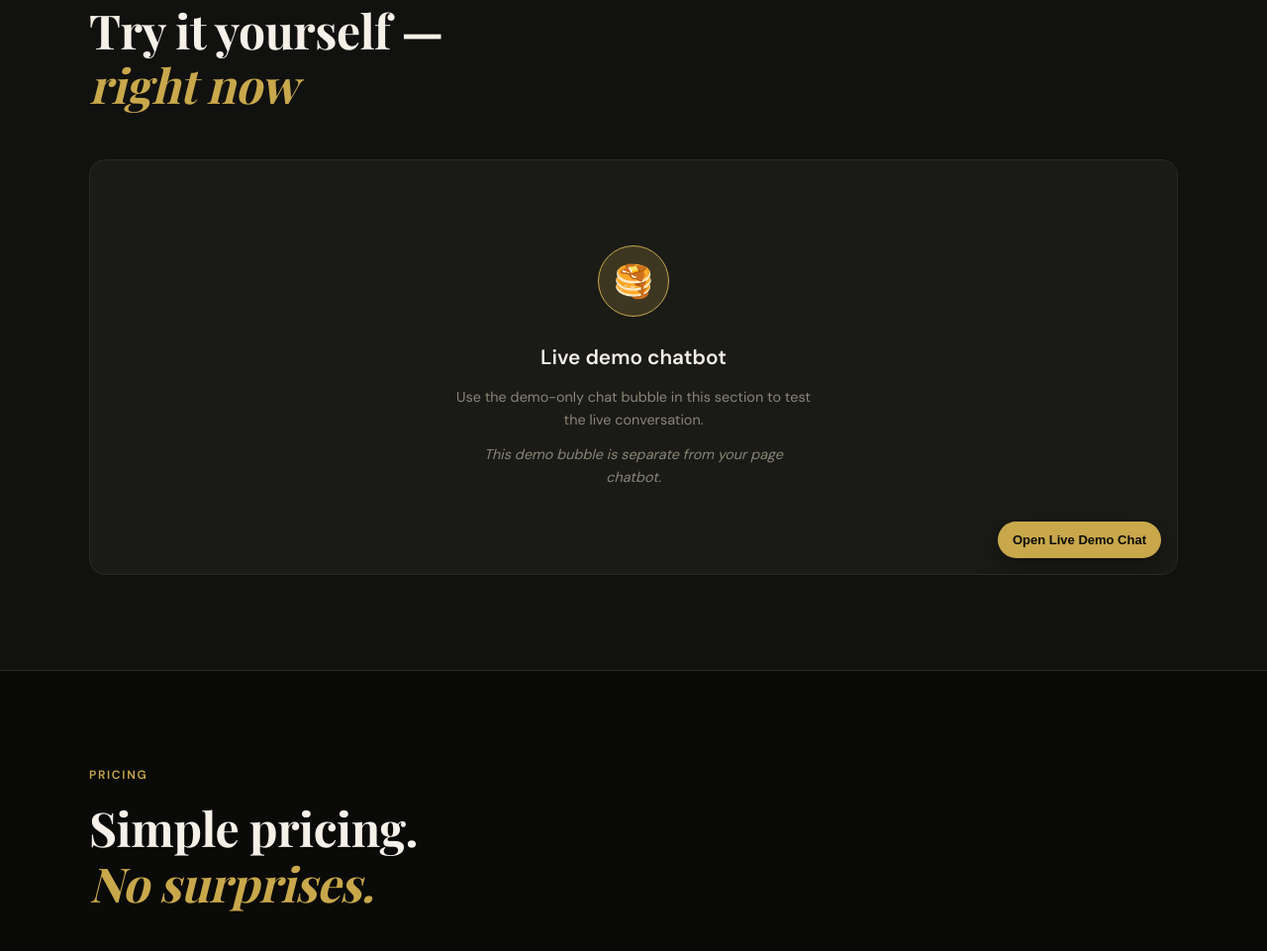
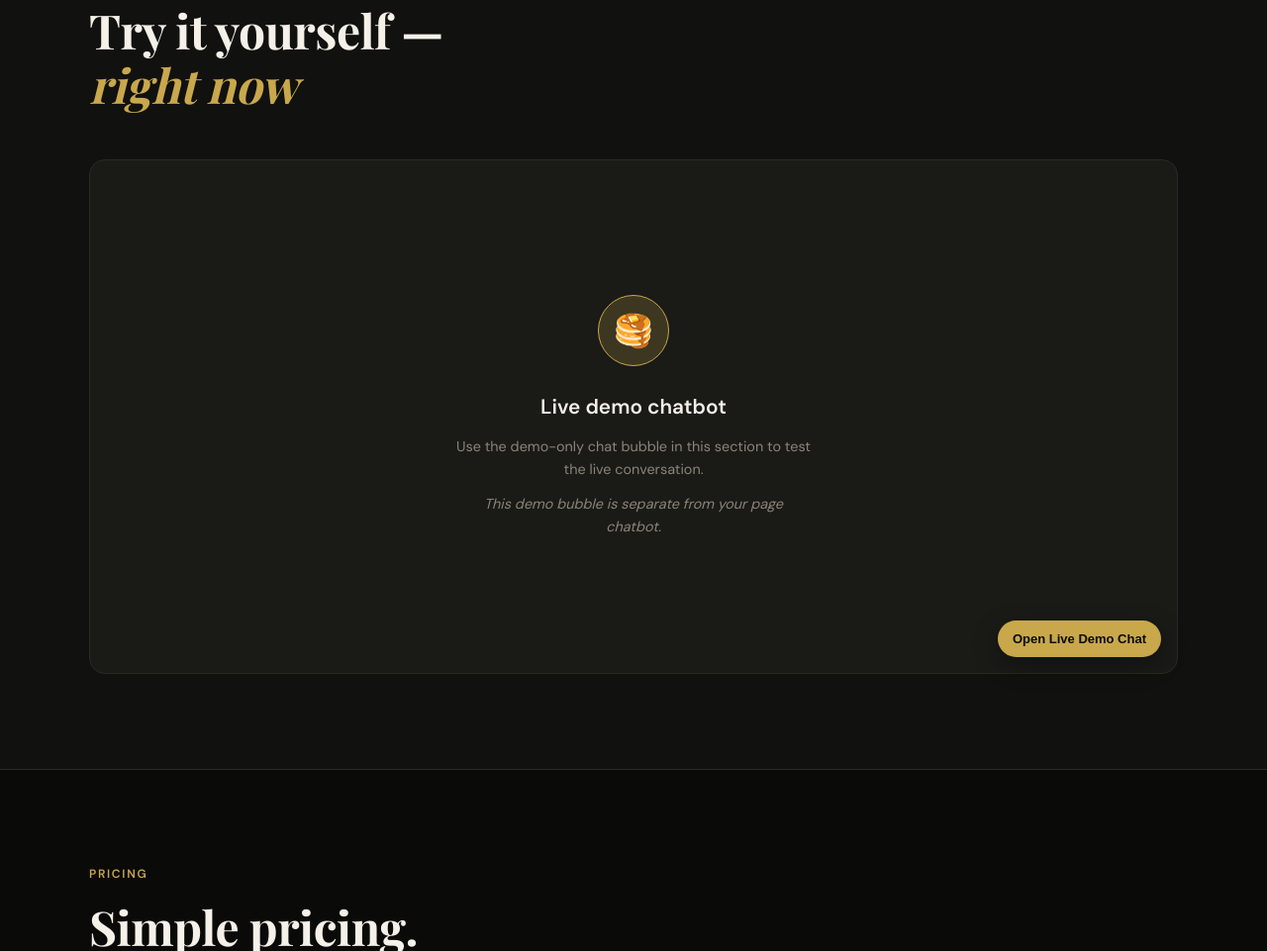
Before and after one commit to wilfriedlefebvre-png/chatbotlandingpage, a plain HTML site: page index.html in a window 1280 px wide. Shown: the part 2653-3614 px from the top of the page at 99% size. Drawn offline with nearby package versions, Linux system fonts and the light colour scheme.

Commit message:
Fix demo chatbot layout and toggle behavior.
Improves demo section sizing and widget placement, and hides placeholder content when the demo panel opens to avoid split or clipped rendering.

Made-with: Cursor

```diff
--- a/demo-widget.js
+++ b/demo-widget.js
@@ -1,6 +1,7 @@
 (function () {
   var host = document.getElementById('demoWidgetHost');
   if (!host) return;
+  var placeholder = document.getElementById('demoPlaceholder');
 
   var styles = document.createElement('style');
   styles.textContent = `
@@ -25,9 +26,9 @@
     #pf-demo-panel {
       position: absolute;
       right: 0;
-      bottom: 52px;
-      width: min(360px, calc(100vw - 56px));
-      height: 430px;
+      bottom: 56px;
+      width: min(430px, calc(100vw - 64px));
+      height: 450px;
       background: #141412;
       border: 1px solid #3a382f;
       border-radius: 12px;
@@ -97,6 +98,22 @@
       padding: 0 12px;
       cursor: pointer;
     }
+    @media (max-width: 768px) {
+      #pf-demo-widget {
+        right: 10px;
+        bottom: 10px;
+      }
+      #pf-demo-panel {
+        right: 0;
+        bottom: 56px;
+        width: min(340px, calc(100vw - 44px));
+        height: 390px;
+      }
+      #pf-demo-bubble {
+        font-size: 12px;
+        padding: 9px 12px;
+      }
+    }
   `;
   document.head.appendChild(styles);
 
@@ -140,12 +157,14 @@
   }
 
   bubble.addEventListener('click', function () {
-    panel.classList.toggle('open');
-    if (panel.classList.contains('open') && !greeted) {
+    var isOpen = panel.classList.toggle('open');
+    bubble.textContent = isOpen ? 'Close Demo Chat' : 'Open Live Demo Chat';
+    if (placeholder) placeholder.style.display = isOpen ? 'none' : 'block';
+    if (isOpen && !greeted) {
       greeted = true;
       add('bot', 'Welcome to the live demo. I am a demo-only chatbot for this section.');
     }
-    if (panel.classList.contains('open')) input.focus();
+    if (isOpen) input.focus();
   });
 
   form.addEventListener('submit', function (e) {
--- a/index.html
+++ b/index.html
@@ -208,8 +208,8 @@
     .demo-wrap {
       margin-top: 48px;
       background: var(--bg3); border: 1px solid var(--border);
-      border-radius: 16px; overflow: hidden;
-      min-height: 420px;
+      border-radius: 16px;
+      min-height: 520px;
       display: flex; align-items: center; justify-content: center;
       position: relative;
     }
@@ -231,7 +231,8 @@
     .demo-widget-host {
       position: absolute;
       inset: 0;
-      pointer-events: none;
+      pointer-events: auto;
+      z-index: 2;
     }
     .chatbot-panel {
       width: min(820px, 100%);
@@ -601,7 +602,7 @@
     <div class="section-label">Live Demo</div>
     <h2>Try it yourself —<br /><em>right now</em></h2>
     <div class="demo-wrap">
-      <div class="demo-placeholder">
+      <div id="demoPlaceholder" class="demo-placeholder">
         <div class="chat-icon">🥞</div>
         <h3>Live demo chatbot</h3>
         <p>Use the demo-only chat bubble in this section to test the live conversation.</p>
```
